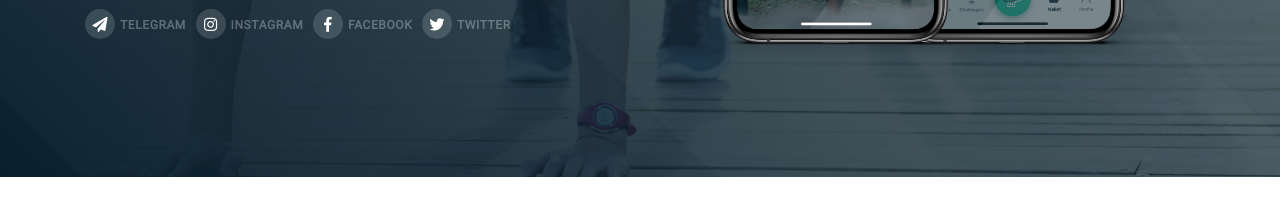
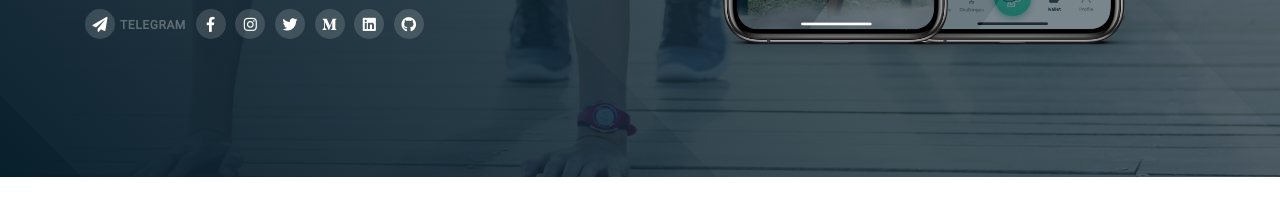
Before and after one commit to pumlapp/pumlProductSite, a plain HTML site: page index.html in a window 1280 px wide. Shown: the part 599-800 px from the top of the page. Drawn offline with Linux system fonts and the light colour scheme; a script that the page names is missing; a web font is replaced by a local one.

Commit message:
Social updates

```diff
--- a/index.html
+++ b/index.html
@@ -110,11 +110,12 @@
                             <h6 class="animated" data-animate="fadeInUp" data-delay="1.55">Join our community</h6>
                             <ul class="social-link-exp">
                                 <li class="animated" data-animate="fadeInUp" data-delay="1.65"><a href="https://t.me/pumlofficial"><em class="fas fa-paper-plane"></em><span> Telegram</span></a></li>
-                                <li class="animated" data-animate="fadeInUp" data-delay="1.8"><a href="https://www.instagram.com/puml_app/"><em class="fab fa-instagram"></em><span> Instagram</span></a></li>
-                                <li class="animated" data-animate="fadeInUp" data-delay="1.7"><a href="https://www.facebook.com/pumlapp/"><em class="fab fa-facebook-f"></em><span> Facebook</span></a></li>
-                                <li class="animated" data-animate="fadeInUp" data-delay="1.75"><a href="https://twitter.com/puml_app"><em class="fab fa-twitter"></em><span> Twitter</span></a></li>
-
-
+                                <li class="animated" data-animate="fadeInUp" data-delay="1.7"><a href="https://www.facebook.com/pumlhealthio/"><em class="fab fa-facebook-f"></em></a></li>
+                                <li class="animated" data-animate="fadeInUp" data-delay="1.7"><a href="https://www.instagram.com/pumlhealthio/"><em class="fab fa-instagram"></em></a></li>
+                                <li class="animated" data-animate="fadeInUp" data-delay="1.75"><a href="https://twitter.com/pumlhealthio"><em class="fab fa-twitter"></em></a></li>
+                                <li class="animated" data-animate="fadeInUp" data-delay="1.8"><a href="https://medium.com/@pumlhealthio"><em class="fab fa-medium-m"></em></a></li>
+                                <li class="animated" data-animate="fadeInUp" data-delay="1.8"><a href="https://medium.com/@pumlhealthio"><em class="fab fa-linkedin"></em></a></li>
+                                <li class="animated" data-animate="fadeInUp" data-delay="1.85"><a href="https://github.com/pumlapp"><em class="fab fa-github"></em></a></li>
                             </ul>
                         </div>
                     </div><!-- .col  -->
@@ -471,6 +472,7 @@
                 <li>&copy; 2019 Copyright @ Made with &hearts; in Singapore and Australia</li>
 
             </ul>
+            <br/><br/>
         </div>
     </div><!-- .container -->
 </div>
```
